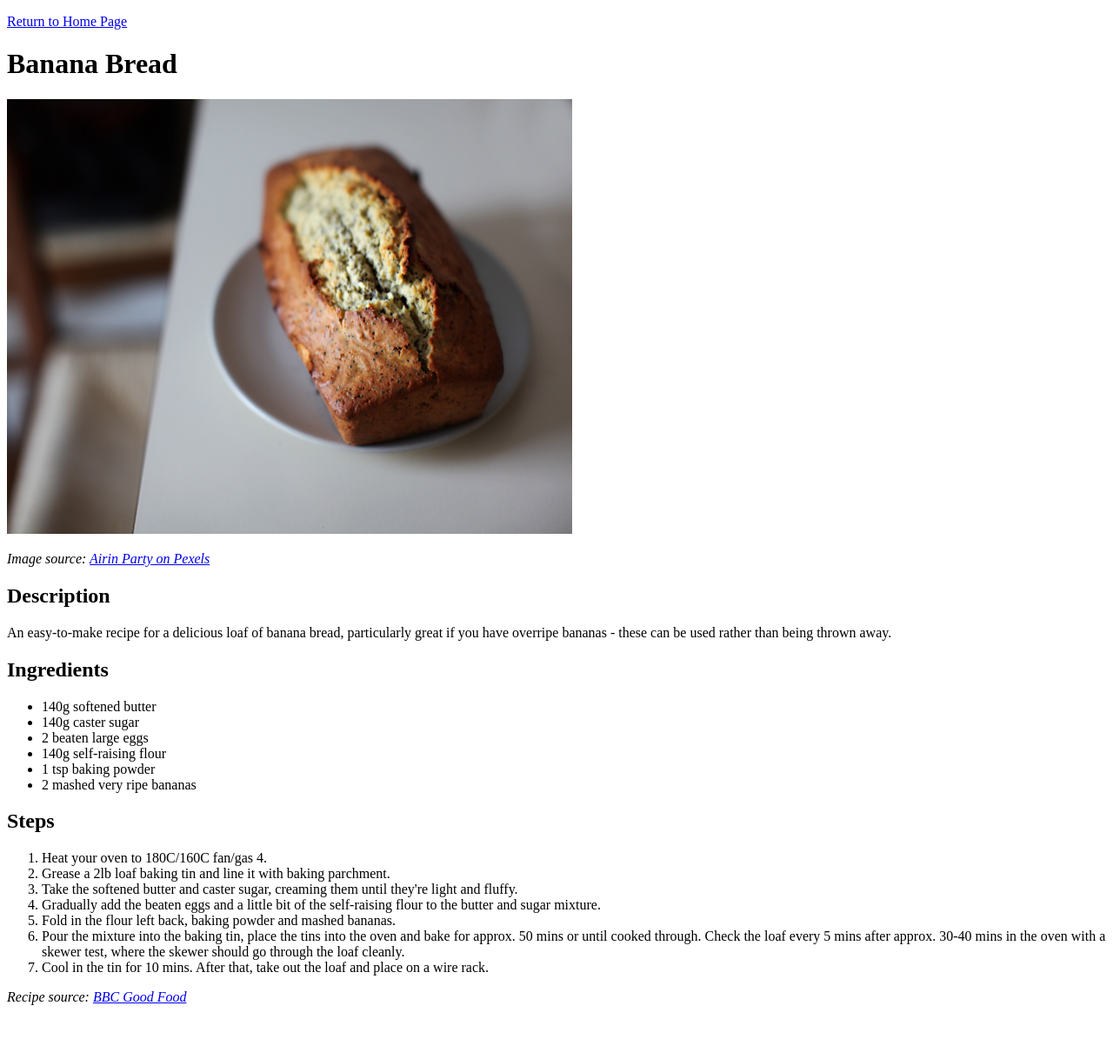
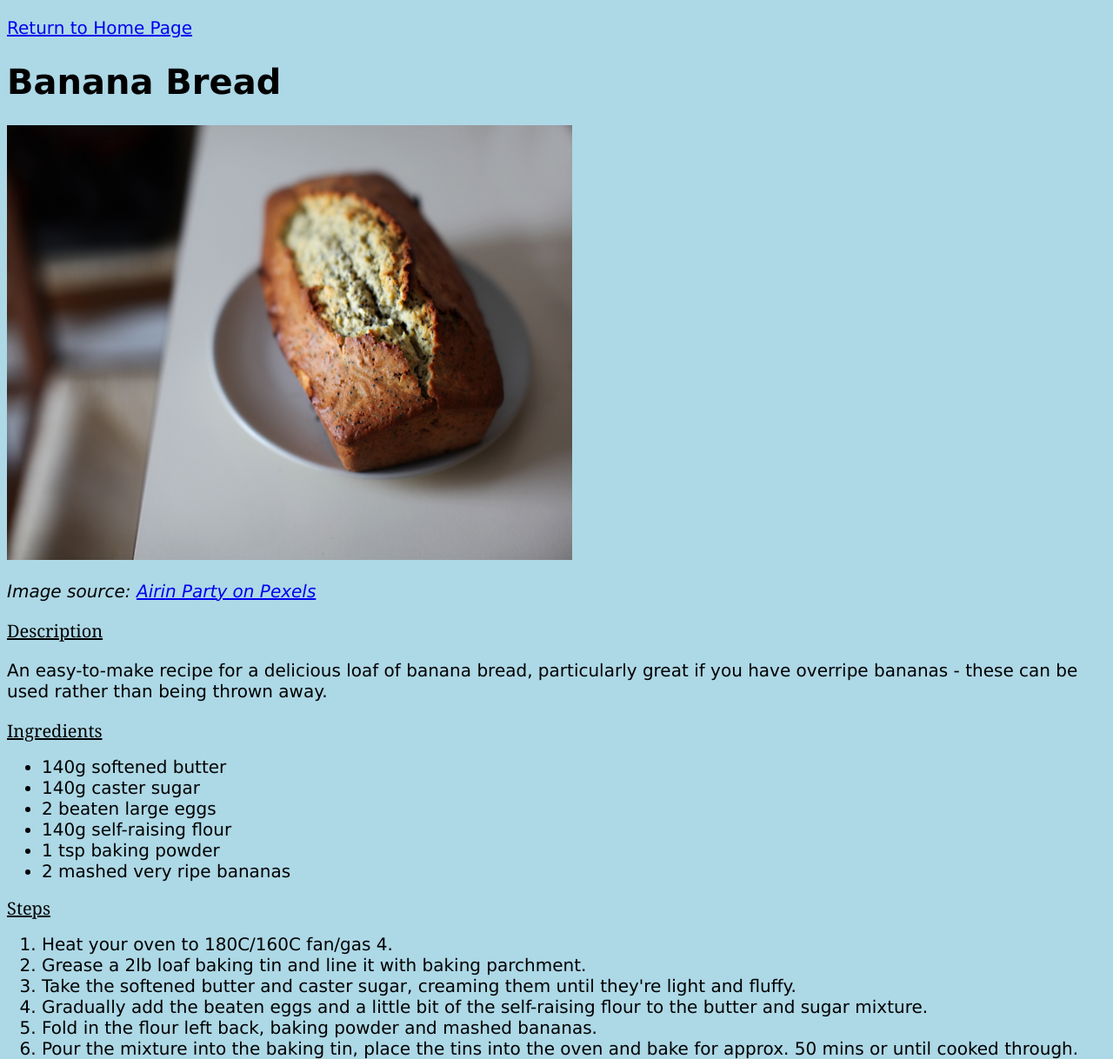
Before and after one commit to JHuggins11/odin-recipes, a plain HTML site: page recipes/banana-bread.html in a window 1280 px wide. Shown: the top 1218 px of the page at 87% size. Before the commit the page ends 1172 px from the top, so only its background shows below. Drawn offline with Linux system fonts and the light colour scheme.

Commit message:
Link stylesheet and add classes

```diff
--- a/recipes/banana-bread.html
+++ b/recipes/banana-bread.html
@@ -2,23 +2,24 @@
 <html lang="en">
     <head>
         <meta charset="UTF-8">
+        <link rel="stylesheet" href="../style.css">
         <title>Banana Bread - Odin Recipes</title>
     </head>
 
     <!-- Recipe: https://www.bbcgoodfood.com/recipes/brilliant-banana-loaf -->
     <body>
         <p><a href="../index.html">Return to Home Page</a></p>
-        <h1>Banana Bread</h1>
+        <h1 class="recipe-title">Banana Bread</h1>
         <img src="../img/pexels-airin-party-830894.jpg" alt="A loaf of banana bread on a plate placed on top of a table" height="500px" width="650px">
         <p><em>Image source: <a href="https://www.pexels.com/photo/close-up-photography-of-banana-bread-on-saucer-830894/">Airin Party on Pexels</a></em></p>
 
-        <h2>Description</h2>
+        <h2 class="recipe-heading">Description</h2>
         <p>
             An easy-to-make recipe for a delicious loaf of banana bread, particularly great if you have overripe bananas - these can be used
             rather than being thrown away.
         </p>
 
-        <h2>Ingredients</h2>
+        <h2 class="recipe-heading">Ingredients</h2>
         <ul>
             <li>140g softened butter</li>
             <li>140g caster sugar</li>
@@ -28,7 +29,7 @@
             <li>2 mashed very ripe bananas</li>
         </ul>
 
-        <h2>Steps</h2>
+        <h2 class="recipe-heading">Steps</h2>
         <ol>
             <li>Heat your oven to 180C/160C fan/gas 4.</li>
             <li>Grease a 2lb loaf baking tin and line it with baking parchment.</li>
```
Also changed, not shown: recipes/peanut-butter-cookies.html (+5 -4 lines).
